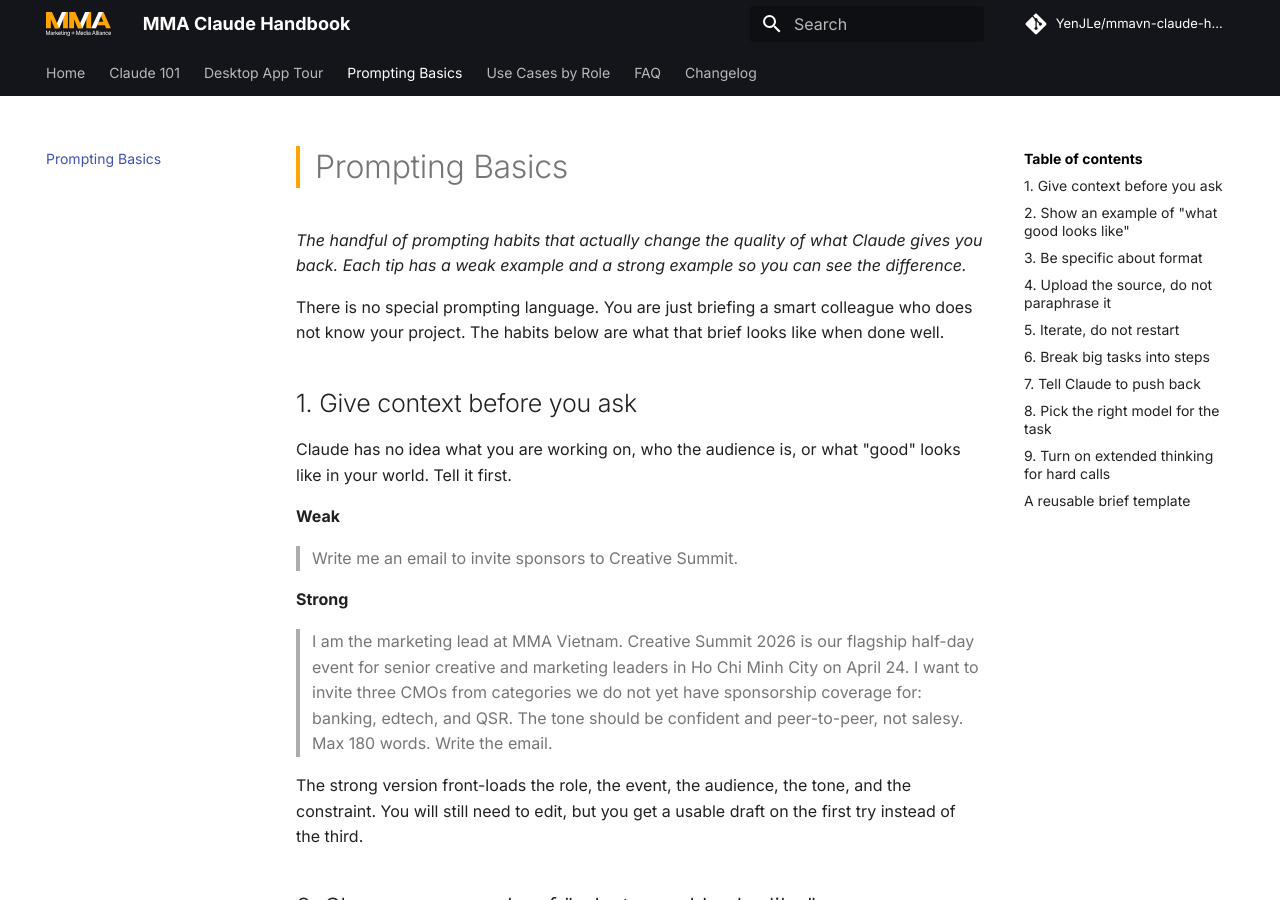
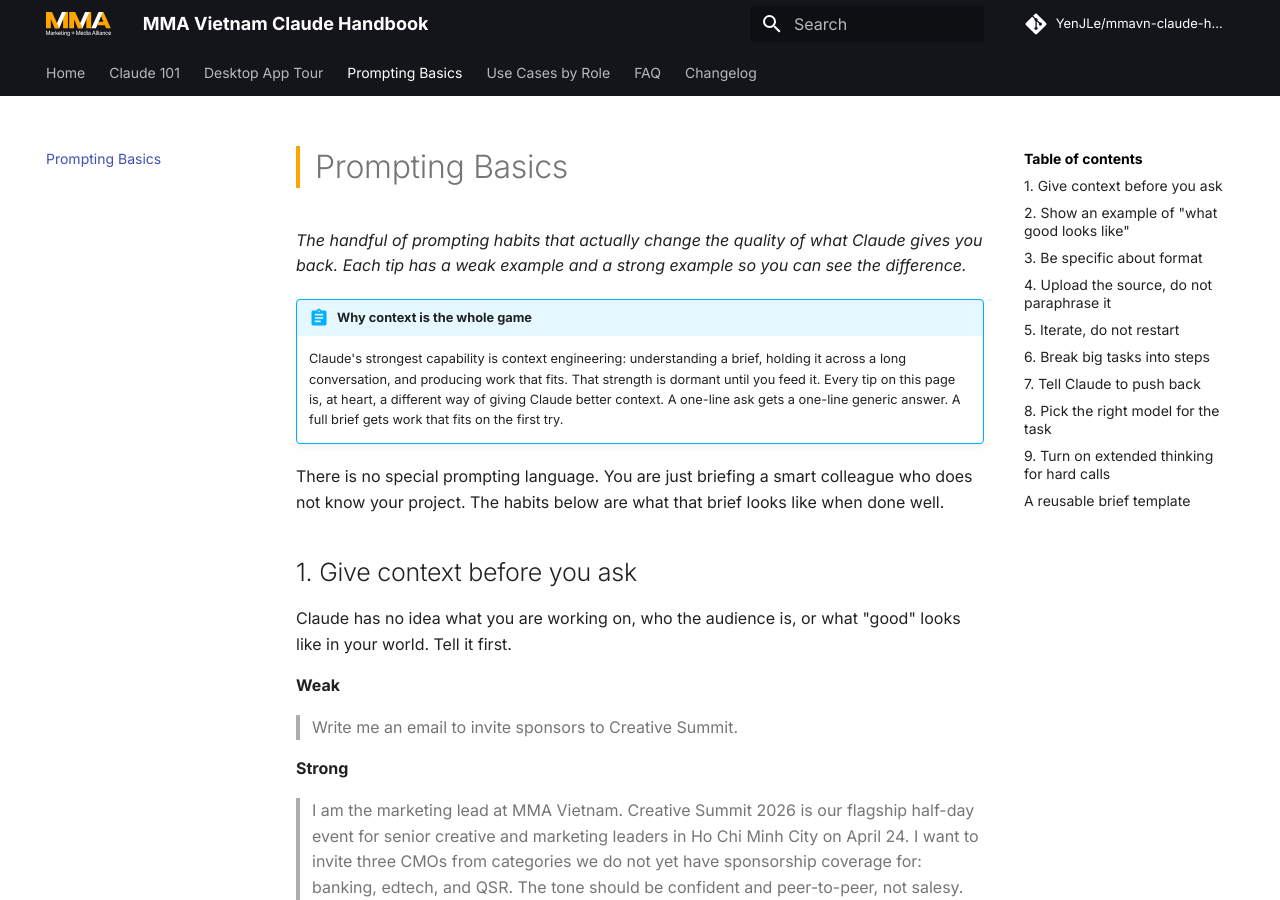
Before and after one commit to YenJLe/mmavn-claude-handbook, an MkDocs documentation site: the page built from docs/prompting.md, in a window 1280 px wide and 900 px high. Built offline with MkDocs 1.6.1 and Material for MkDocs 9.7.7, drawn with Linux system fonts in a browser that asks for light colours; comment, search, counter and statistics services are not loaded.

Commit message:
Rename to MMA Vietnam Claude Handbook and reinforce context framing
- Site name and home heading updated everywhere
- Claude 101 one-rule section now leads with Claude's strength in
  context engineering, not just a generic 'give context' nudge
- Prompting Basics opens with an abstract callout framing every tip
  on the page as a variation on feeding Claude context

```diff
--- a/docs/prompting.md
+++ b/docs/prompting.md
@@ -1,6 +1,9 @@
 # Prompting Basics
 
 *The handful of prompting habits that actually change the quality of what Claude gives you back. Each tip has a weak example and a strong example so you can see the difference.*
+
+!!! abstract "Why context is the whole game"
+    Claude's strongest capability is context engineering: understanding a brief, holding it across a long conversation, and producing work that fits. That strength is dormant until you feed it. Every tip on this page is, at heart, a different way of giving Claude better context. A one-line ask gets a one-line generic answer. A full brief gets work that fits on the first try.
 
 There is no special prompting language. You are just briefing a smart colleague who does not know your project. The habits below are what that brief looks like when done well.
 
--- a/mkdocs.yml
+++ b/mkdocs.yml
@@ -1,4 +1,4 @@
-site_name: MMA Claude Handbook
+site_name: MMA Vietnam Claude Handbook
 site_description: The MMA team's guide to using Claude for everyday work.
 site_author: MMA Vietnam
 site_url: https://yenjle.github.io/mmavn-claude-handbook/
```
Also changed, not shown: README.md (+1 -1 lines), docs/claude-101.md (+3 -1 lines), docs/index.md (+1 -1 lines).
